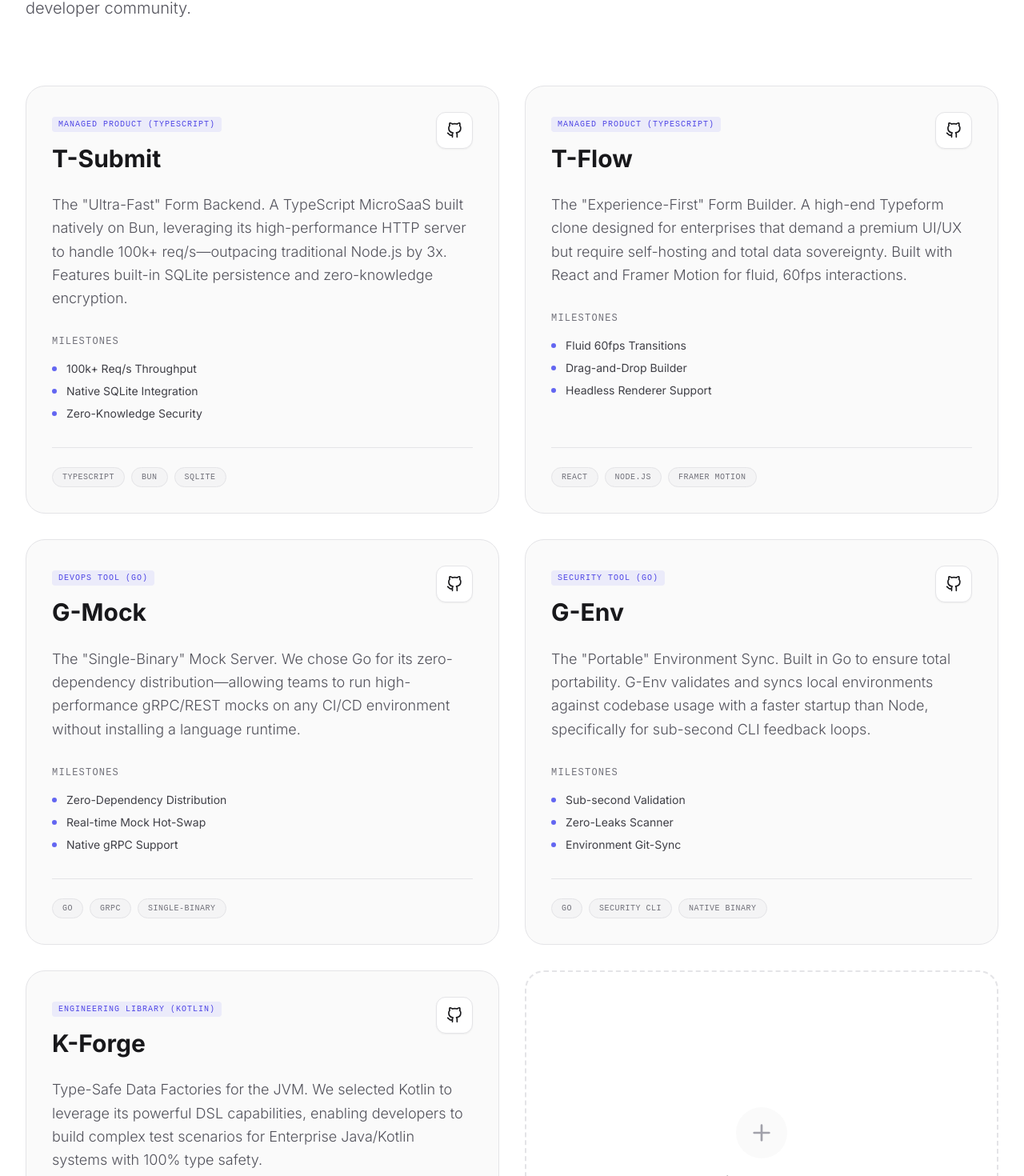
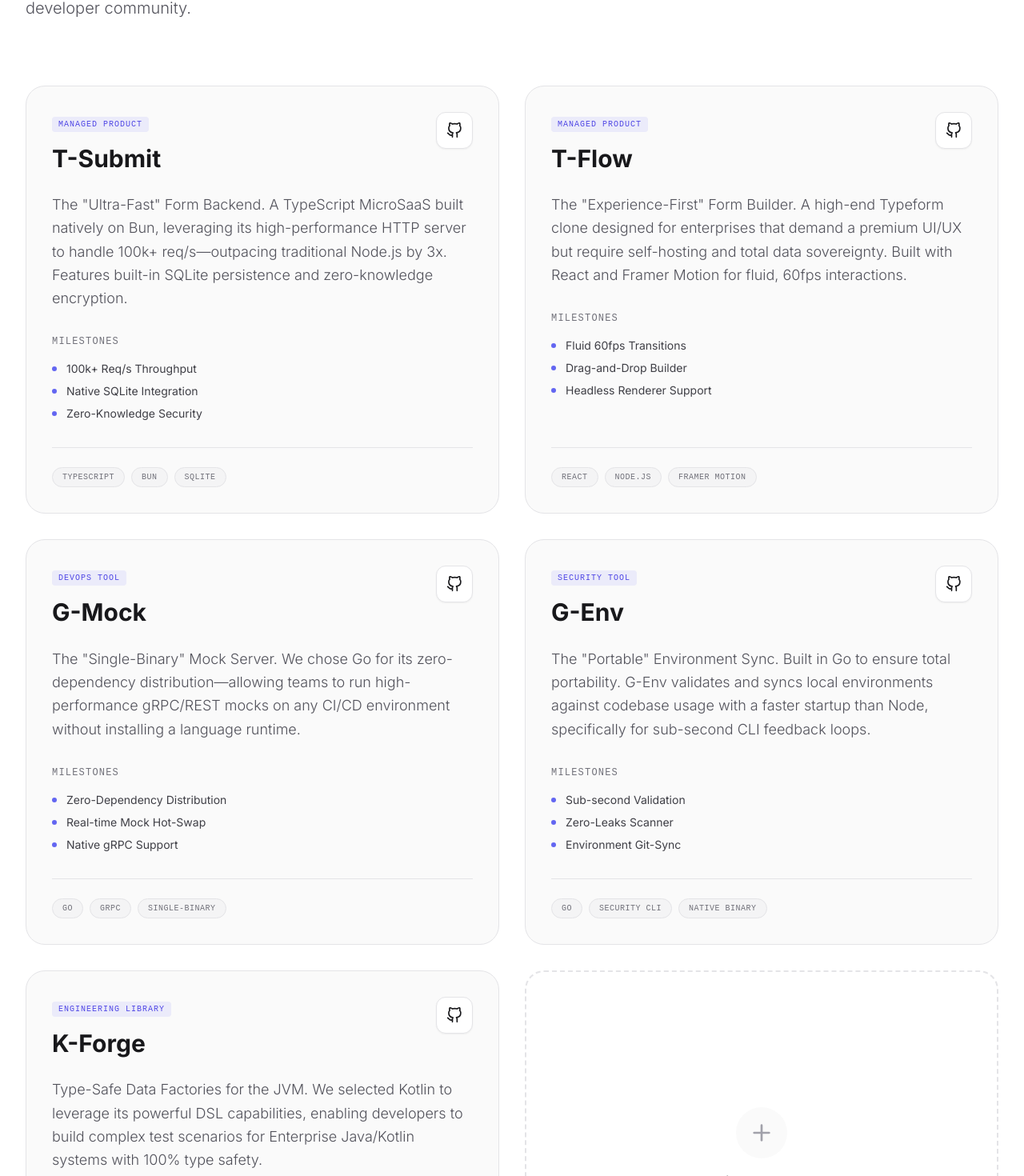
Before and after one commit to cognisivelabs/cognisivelabs.github.io, a Next.js app: page /projects in a window 1280 px wide. Shown: the part 425-1895 px from the top of the page at 80% size. Built offline with nearby package versions, Linux system fonts and the light colour scheme.

Commit message:
UI Cleanup: Remove redundant stack from project categories
Simplifying the category labels since the technical stack is already explicitly listed in the tech tags at the bottom of each card.

```diff
--- a/app/projects/page.tsx
+++ b/app/projects/page.tsx
@@ -6,7 +6,7 @@ import { FiGithub, FiCode, FiBox, FiCpu, FiPlus } from 'react-icons/fi';
 const projects = [
   {
     title: 'T-Submit',
-    category: 'Managed Product (TypeScript)',
+    category: 'Managed Product',
     description: 'The "Ultra-Fast" Form Backend. A TypeScript MicroSaaS built natively on Bun, leveraging its high-performance HTTP server to handle 100k+ req/s—outpacing traditional Node.js by 3x. Features built-in SQLite persistence and zero-knowledge encryption.',
     tech: ['TypeScript', 'Bun', 'SQLite'],
     github: 'https://github.com/cognisivelabs/t-submit',
@@ -15,7 +15,7 @@ const projects = [
   },
   {
     title: 'T-Flow',
-    category: 'Managed Product (TypeScript)',
+    category: 'Managed Product',
     description: 'The "Experience-First" Form Builder. A high-end Typeform clone designed for enterprises that demand a premium UI/UX but require self-hosting and total data sovereignty. Built with React and Framer Motion for fluid, 60fps interactions.',
     tech: ['React', 'Node.js', 'Framer Motion'],
     github: 'https://github.com/cognisivelabs/t-flow',
@@ -24,7 +24,7 @@ const projects = [
   },
   {
     title: 'G-Mock',
-    category: 'DevOps Tool (Go)',
+    category: 'DevOps Tool',
     description: 'The "Single-Binary" Mock Server. We chose Go for its zero-dependency distribution—allowing teams to run high-performance gRPC/REST mocks on any CI/CD environment without installing a language runtime.',
     tech: ['Go', 'gRPC', 'Single-Binary'],
     github: 'https://github.com/cognisivelabs/g-mock',
@@ -33,7 +33,7 @@ const projects = [
   },
   {
     title: 'G-Env',
-    category: 'Security Tool (Go)',
+    category: 'Security Tool',
     description: 'The "Portable" Environment Sync. Built in Go to ensure total portability. G-Env validates and syncs local environments against codebase usage with a faster startup than Node, specifically for sub-second CLI feedback loops.',
     tech: ['Go', 'Security CLI', 'Native Binary'],
     github: 'https://github.com/cognisivelabs/g-env',
@@ -42,7 +42,7 @@ const projects = [
   },
   {
     title: 'K-Forge',
-    category: 'Engineering Library (Kotlin)',
+    category: 'Engineering Library',
     description: 'Type-Safe Data Factories for the JVM. We selected Kotlin to leverage its powerful DSL capabilities, enabling developers to build complex test scenarios for Enterprise Java/Kotlin systems with 100% type safety.',
     tech: ['Kotlin', 'Type-Safe DSL', 'JVM'],
     github: 'https://github.com/cognisivelabs/k-forge',
```
